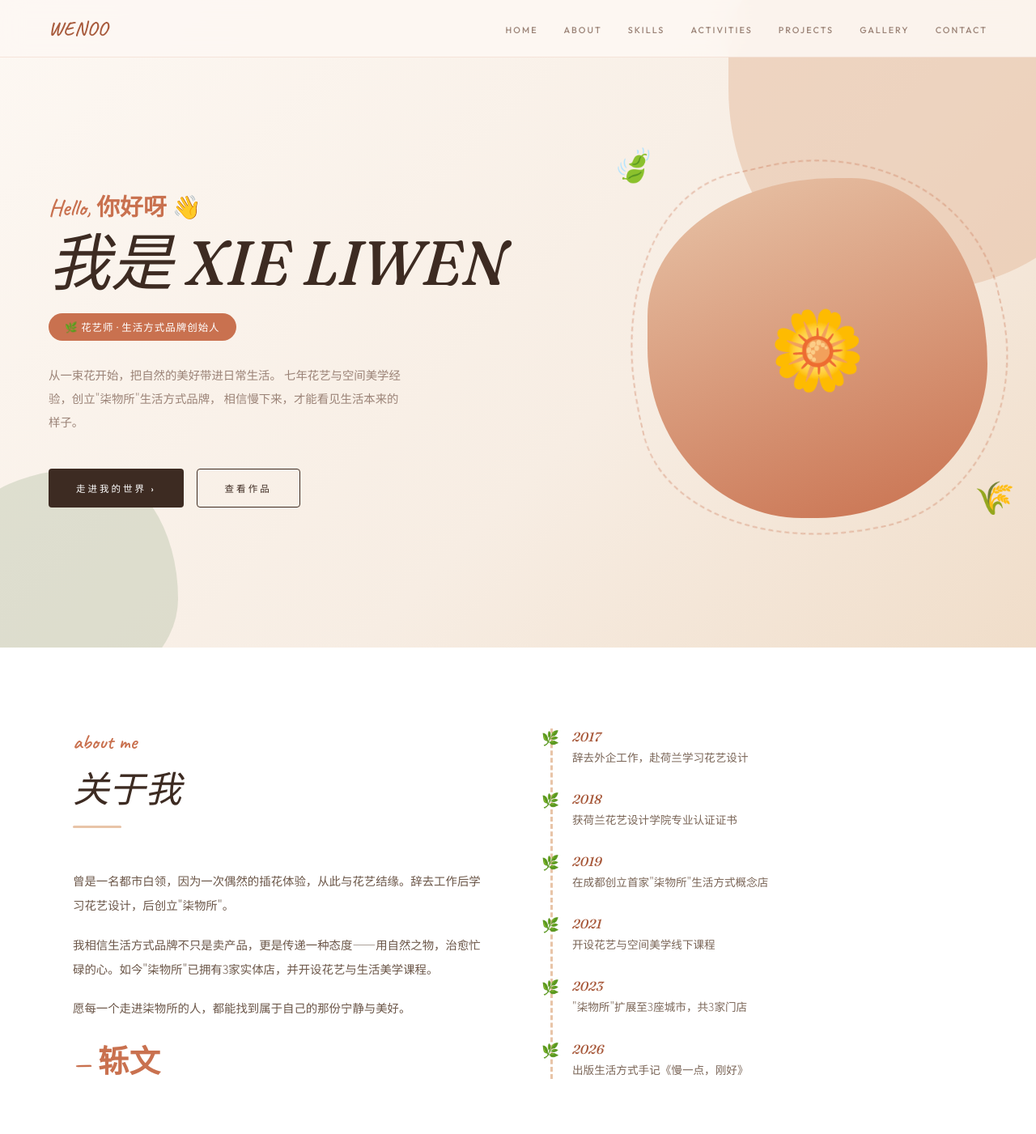
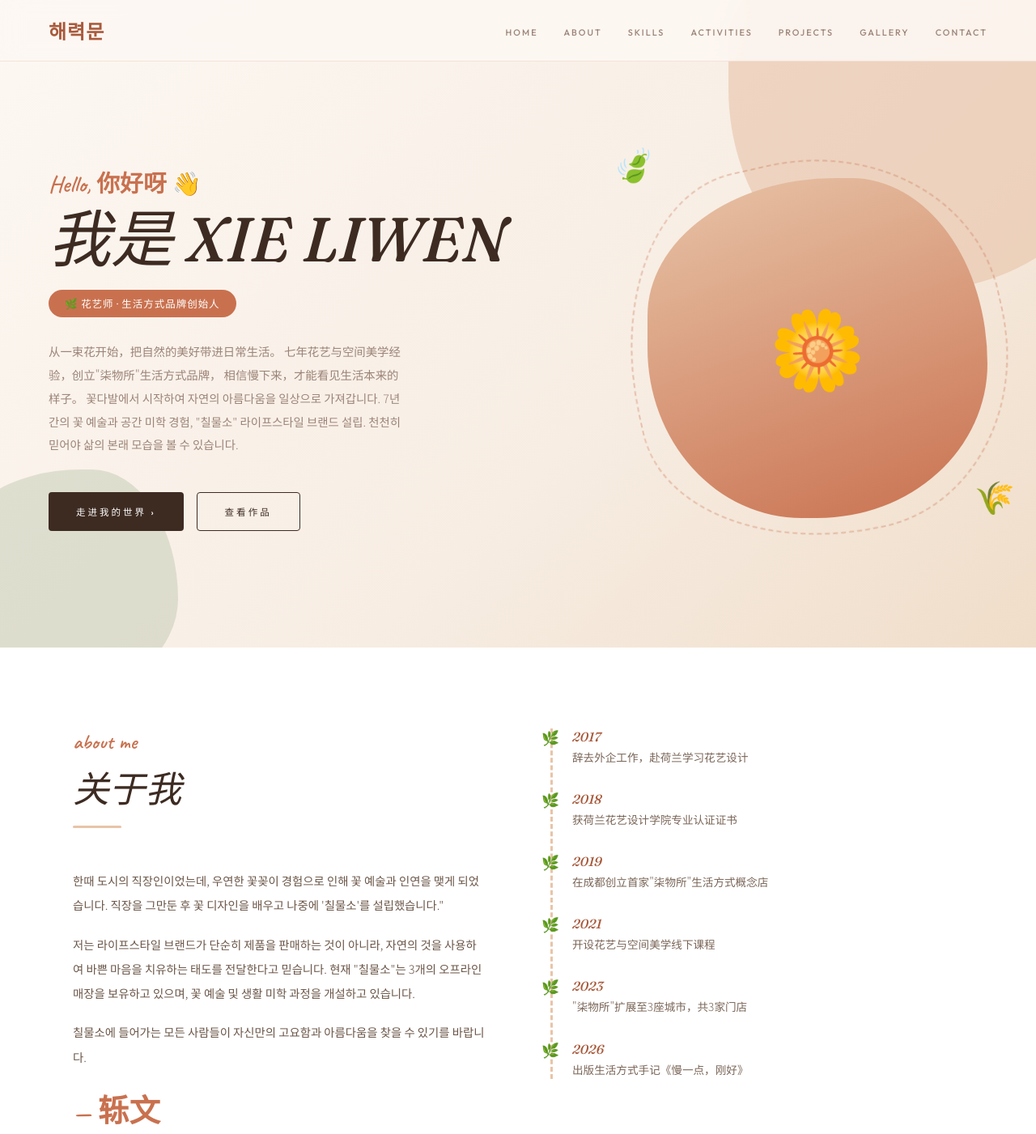
Before and after one commit to llkk005jj24-jpg/liwen, a plain HTML site: page index.html in a window 1280 px wide. Shown: the top 1401 px of the page at 81% size. Drawn offline with Linux system fonts and the light colour scheme.

Commit message:
Update index.html

```diff
--- a/index.html
+++ b/index.html
@@ -3,13 +3,13 @@
 <head>
 <meta charset="UTF-8">
 <meta name="viewport" content="width=device-width, initial-scale=1.0">
-<title>WENOO</title>
+<title>해력문 </title>
 <link rel="stylesheet" href="style5.css">
 </head>
 <body>
 
 <nav class="s5-nav">
-  <div class="logo">WENOO</div>
+  <div class="logo">해력문 </div>
   <ul>
     <li><a href=" " class="active">HOME</a ></li>
     <li><a href="#about">ABOUT</a ></li>
@@ -35,6 +35,9 @@
         从一束花开始，把自然的美好带进日常生活。
         七年花艺与空间美学经验，创立"柒物所"生活方式品牌，
         相信慢下来，才能看见生活本来的样子。
+        꽃다발에서 시작하여 자연의 아름다움을 일상으로 가져갑니다.
+        7년간의 꽃 예술과 공간 미학 경험, "칠물소" 라이프스타일 브랜드 설립.
+        천천히 믿어야 삶의 본래 모습을 볼 수 있습니다.
       </p >
       <div class="s5-btn-row">
         <a href="#about" class="s5-btn">走进我的世界 ›</a >
@@ -59,9 +62,9 @@
       <h2 class="s5-title">关于我</h2>
       <div class="s5-rule"></div>
       <div class="s5-about-text">
-        <p>曾是一名都市白领，因为一次偶然的插花体验，从此与花艺结缘。辞去工作后学习花艺设计，后创立"柒物所"。</p >
-        <p>我相信生活方式品牌不只是卖产品，更是传递一种态度——用自然之物，治愈忙碌的心。如今"柒物所"已拥有3家实体店，并开设花艺与生活美学课程。</p >
-        <p>愿每一个走进柒物所的人，都能找到属于自己的那份宁静与美好。</p >
+        <p>한때 도시의 직장인이었는데, 우연한 꽃꽂이 경험으로 인해 꽃 예술과 인연을 맺게 되었습니다. 직장을 그만둔 후 꽃 디자인을 배우고 나중에 '칠물소'를 설립했습니다."</p >
+        <p>저는 라이프스타일 브랜드가 단순히 제품을 판매하는 것이 아니라, 자연의 것을 사용하여 바쁜 마음을 치유하는 태도를 전달한다고 믿습니다. 현재 "칠물소"는 3개의 오프라인 매장을 보유하고 있으며, 꽃 예술 및 생활 미학 과정을 개설하고 있습니다.</p >
+        <p>칠물소에 들어가는 모든 사람들이 자신만의 고요함과 아름다움을 찾을 수 있기를 바랍니다.</p >
       </div>
       <div class="s5-sig">— 轹文</div>
     </div>
@@ -159,6 +162,7 @@
     <p class="s5-label reveal">contact</p >
     <h2 class="s5-title reveal">联系我</h2>
     <p class="s5-contact-tag reveal">欢迎来柒物所坐坐，喝杯茶，聊聊生活</p >
+    <p class="s5-contact-tag reveal">본 이야기는 순전히 허구이며, 유사할 경우 순전히 우연의 일치입니다.</p >
     <div class="s5-contact-grid reveal">
       <div class="s5-contact-item"><span class="s5-contact-ico">✉️</span><div class="s5-contact-info"><span>EMAIL</span><a href="#">hello@qiwusuo.com</a ></div></div>
       <div class="s5-contact-item"><span class="s5-contact-ico">📱</span><div class="s5-contact-info"><span>WECHAT</span><p>qiwusuo_life</p ></div></div>
```
